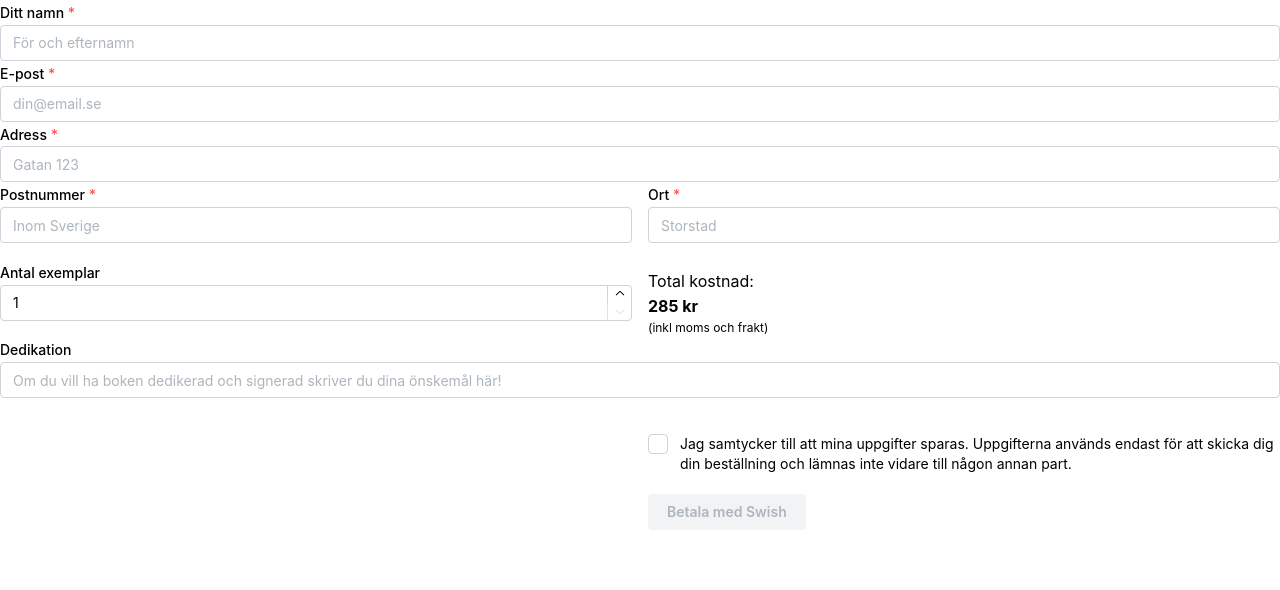
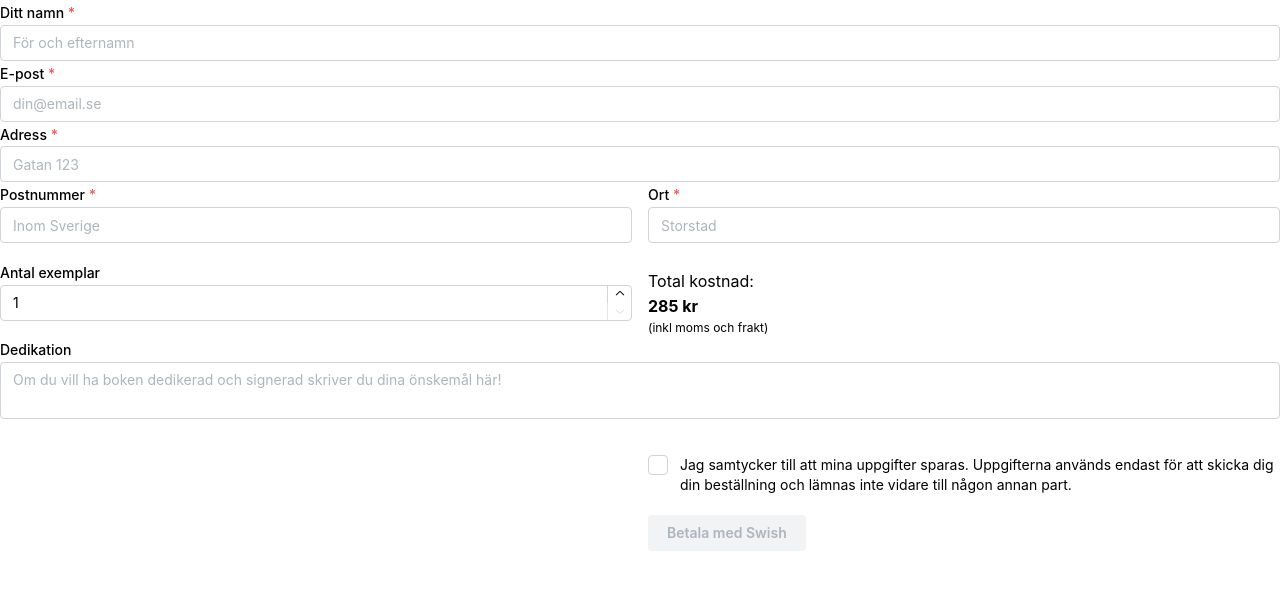
Before and after one commit to JesperWe/vargar-vatten-order-form, a Next.js app: page / in a window 1280 px wide. Shown: the top 590 px of the page. Built offline with nearby package versions, Linux system fonts and the light colour scheme.

Commit message:
Dedication Textarea

```diff
--- a/app/page.tsx
+++ b/app/page.tsx
@@ -1,6 +1,6 @@
 'use client'
 
-import {Box, Button, Checkbox, Flex, Group, Modal, NumberInput, rem, TextInput} from '@mantine/core'
+import {Box, Button, Checkbox, Flex, Group, Modal, NumberInput, rem, TextInput, Textarea} from '@mantine/core'
 import {hasLength, isEmail, useForm} from '@mantine/form'
 import {useState} from "react"
 import {QRCodeSVG} from "@rc-component/qrcode"
@@ -114,7 +114,7 @@ export default function HomePage() {
                 </Box>
             </Group>
 
-            <TextInput
+            <Textarea
                 label="Dedikation"
                 placeholder="Om du vill ha boken dedikerad och signerad skriver du dina önskemål här!"
                 key={form.key('comment')}
```
Also changed, not shown: 1 other file (tests, documents, lock files or other folders).
